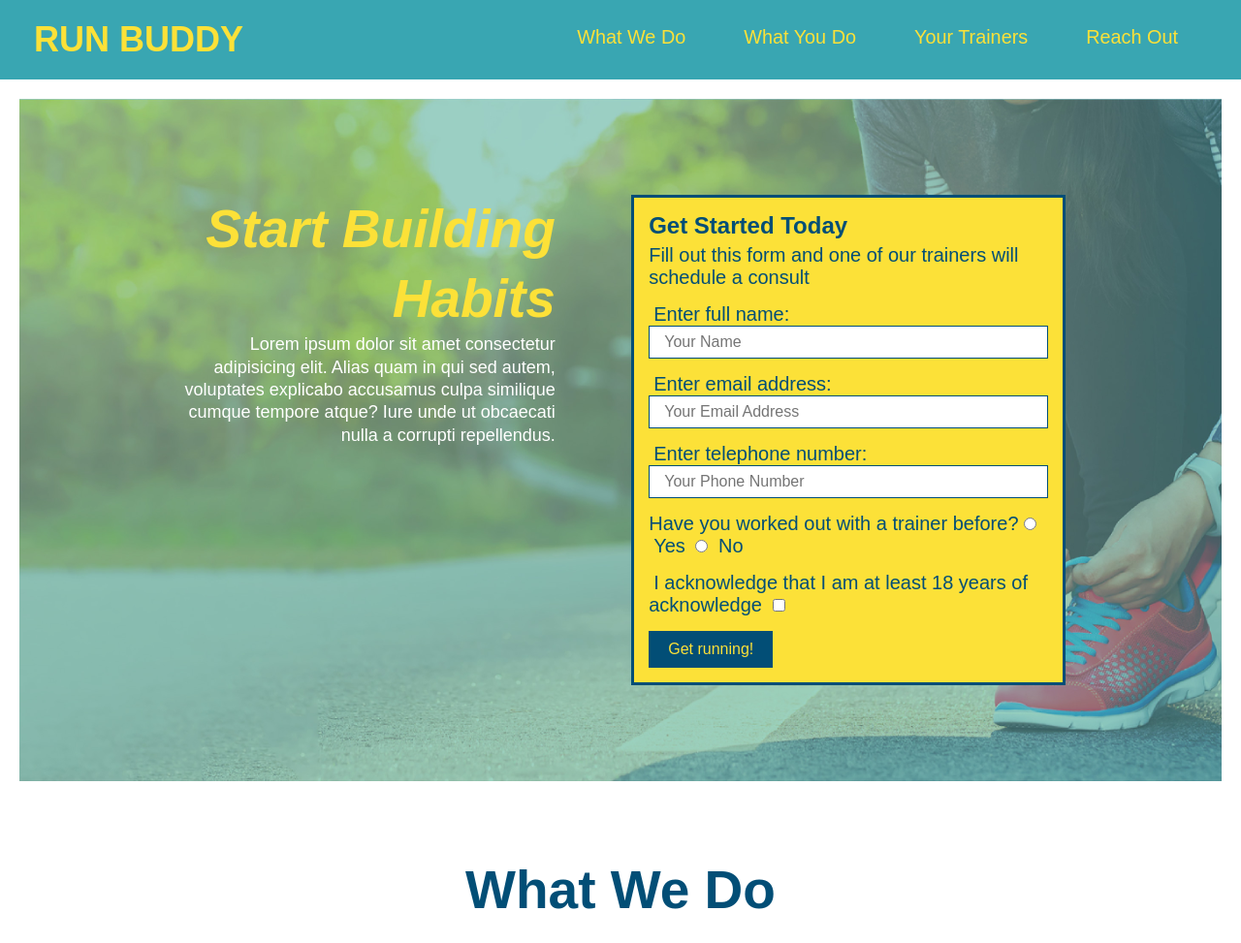
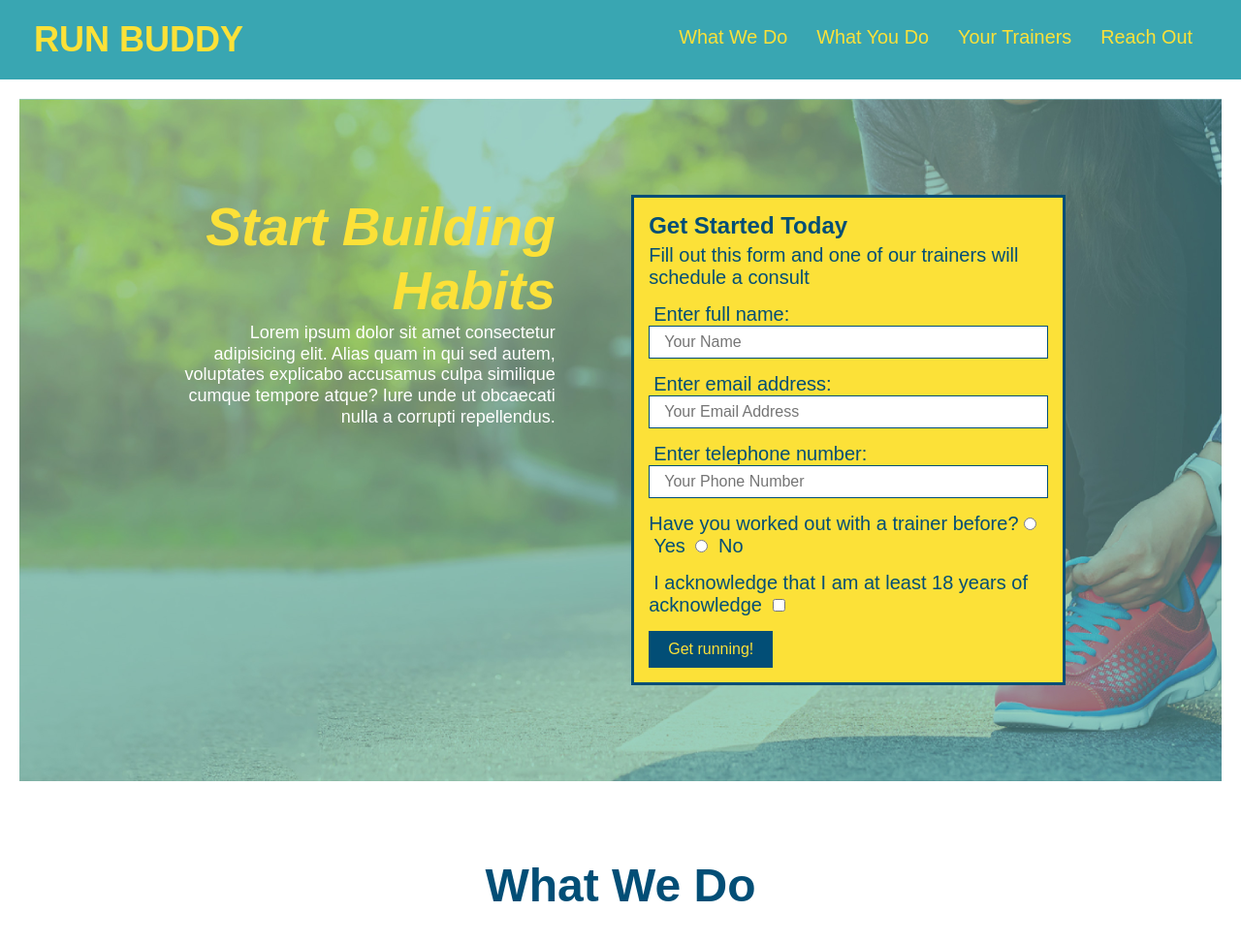
Before and after one commit to theprattler/run-buddy, a plain HTML site: page index.html in a window 1280 px wide. Shown: the top 973 px of the page at 97% size. Drawn offline with Linux system fonts and the light colour scheme.

Commit message:
adding media queries to css

```diff
--- a/assets/css/style.css
+++ b/assets/css/style.css
@@ -43,7 +43,7 @@ header nav ul {
 }
 
 header nav ul li a {
-    margin: 0 30px;
+    margin: 10px 15px;
     font-weight: lighter;
     font-size: 1.55vw;
 }
@@ -91,6 +91,7 @@ section {
     display: flex;
     justify-content: center;
     flex-wrap: wrap;
+    align-items: flex-start;
 }
 
 .hero-text {
@@ -99,7 +100,7 @@ section {
     margin: 3.5%;
     color: #fff;
     font-size: 18px;
-    line-height: 1.3;
+    line-height: 1.2;
 }
 
 .hero-text h2 {
@@ -162,7 +163,7 @@ button {
 }
 
 .section-title {
-    font-size: 55px;
+    font-size: 48px;
     color: #024e76;
     margin-bottom: 35px;
     padding-bottom: 20px;
@@ -356,3 +357,18 @@ button {
 .flex-row {
     display: flex;
 }
+
+/* media query for smaller desktop screens and smaller */
+@media screen and (max-width: 980px) {
+
+}
+
+/* media query for tablets and smaller - 768px-575px */
+@media screen and (max-width: 768px) {
+
+}
+
+/* media query for mobile phones and smaller - <575px */
+@media screen and (max-width: 575px) {
+
+}
--- a/index.html
+++ b/index.html
@@ -2,6 +2,7 @@
 <html lang="en">
     <head>
         <meta charset="UTF-8" />
+        <meta name="viewport" content="width=device-width, intital-scale=1.0" />
         <link rel="stylesheet" href="./assets/css/style.css" />
         <title>Run Buddy</title>
     </head>
```
Also changed, not shown: privacy-policy.html (+1 -0 lines).
